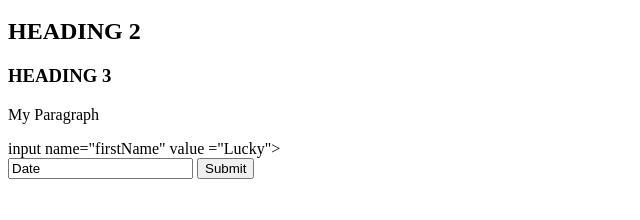
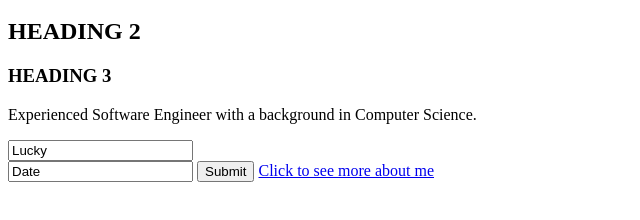
Before and after one commit to JudeUk/mest_html_assignment, a plain HTML site: page index.html in a window 1280 px wide. Shown: the part 48-268 px from the top of the page, without its empty margins (0-640 px from the left). Drawn offline with Linux system fonts and the light colour scheme.

Commit message:
Added anchor tag to index page

```diff
--- a/index.html
+++ b/index.html
@@ -1,21 +1,22 @@
 
 <html>
     <head>
-        <title>MYSELF</title>
+        <title>WELCOME TO MY PORTFOLIO WEBSITE</title>
     </head>
     <body>
        <h1 class="my-headings">HEADING 1</h1>
        <h2 class="my-headings">HEADING 2</h2>
        <h3>HEADING 3</h3>
        <p id="myId">
-         My Paragraph
+         Experienced Software Engineer with a background in Computer Science.
        </p>
 
        <div>
-        input name="firstName" value ="Lucky">
+        <input name="firstName" value ="Lucky">
         </div>
        <input name="firstName" placeholder= "" value ="Date">
        <button type="submit">Submit</button>
+       <a href="/about.html">Click to see more about me</a>
        <script>
 
             document.getElementById("myId")
```
Also changed, not shown: portfolio.html (+2 -2 lines).
